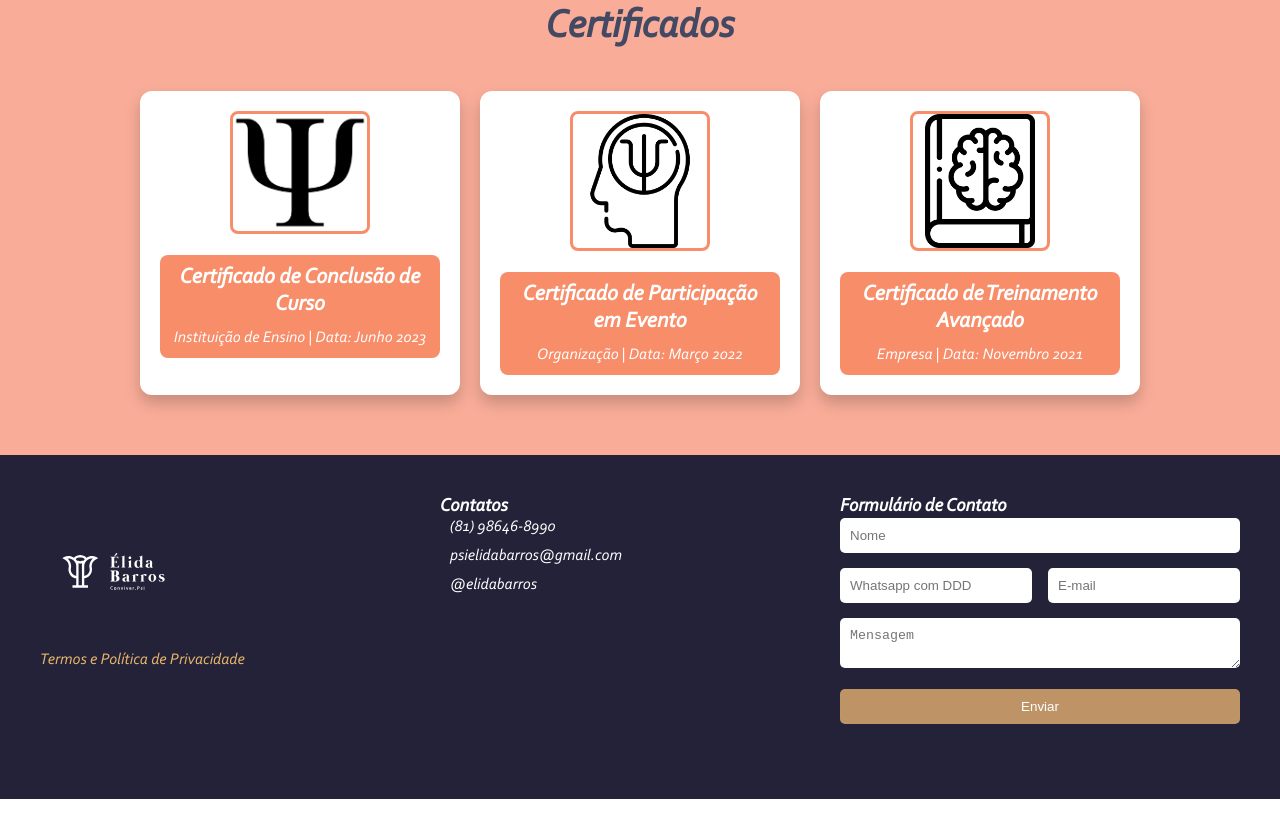
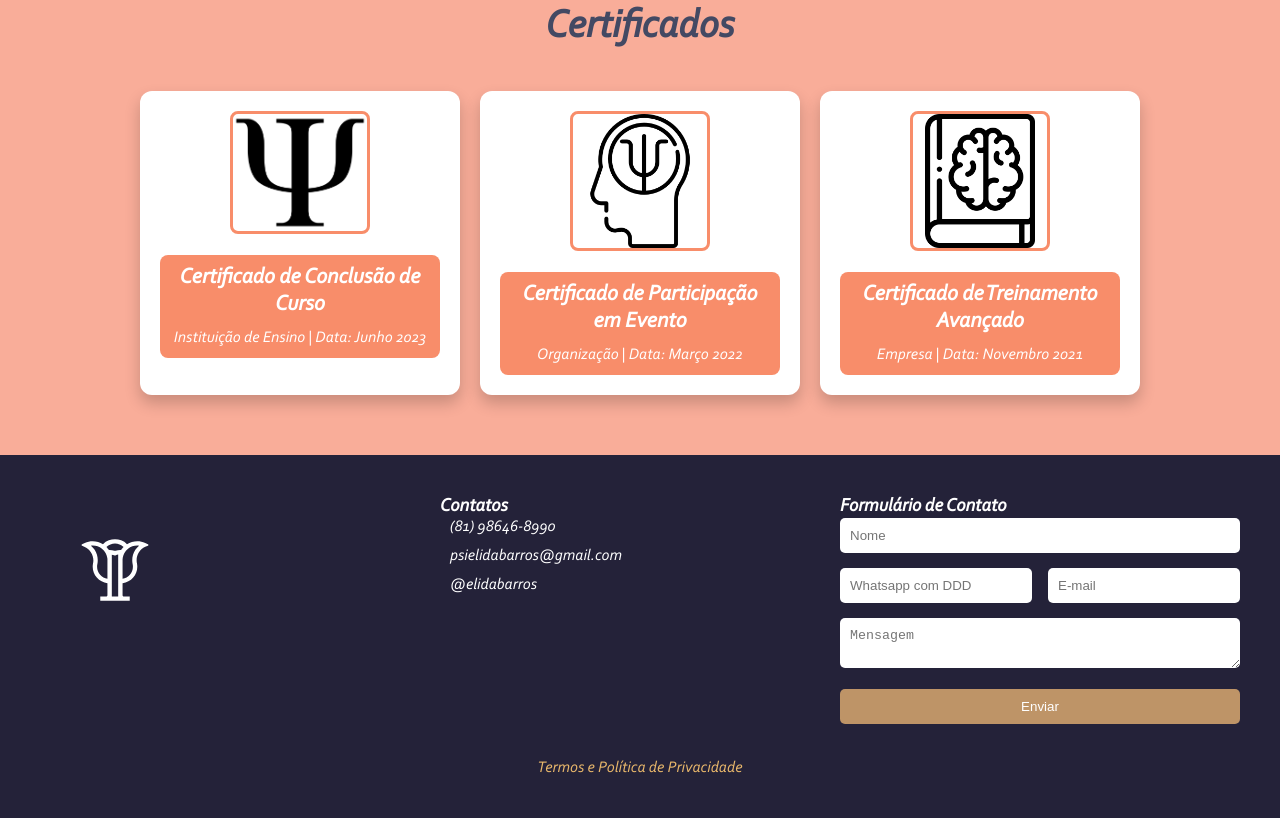
Before and after one commit to Kevengrf/portifolio-v2, a plain HTML site: page index.html in a window 1280 px wide. Shown: the part 1574-2392 px from the top of the page. Drawn offline with Linux system fonts and the light colour scheme.

Commit message:
correção

```diff
--- a/index.html
+++ b/index.html
@@ -165,8 +165,8 @@
     <section id="footer" class="footer-section">
         <div class="footer-container">
             <div class="footer-column">
-                <img src="imagens/Logo submarca (Branca).svg" alt="Tecer - Clínica de Saúde Mental" class="footer-logo">
-                <p class="footer-privacy">Termos e Política de Privacidade</p>
+                <img src="imagens\Logo (branco).svg" alt="Tecer - Clínica de Saúde Mental" class="footer-logo">
+
             </div>
 
             <div class="footer-column">
@@ -191,6 +191,8 @@
                 </form>
             </div>
         </div>
+    <div class="footer-privacy"><p>Termos e Política de Privacidade</p>
+    </div>
     </section>
 
     <script src="script.js"></script>
--- a/styles.css
+++ b/styles.css
@@ -499,9 +499,10 @@ header .btn-contato button:hover,
     max-width: 150px;
 }
 
-.footer-privacy,
-.footer-address {
+.footer-privacy{
     color: #e8b76b;
+    position: static;
+    text-align: center;
 }
 
 .footer-map {
```
Also changed, not shown: imagens/Logo (branco).svg (added).
